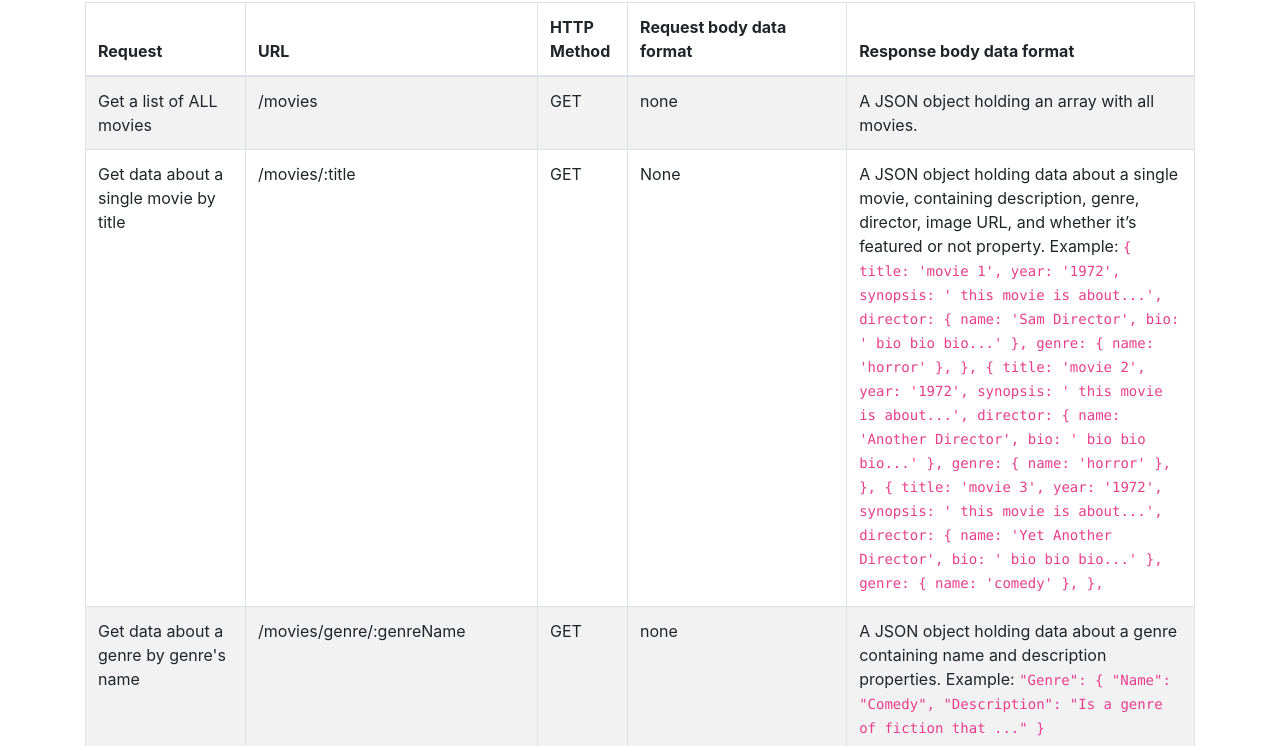
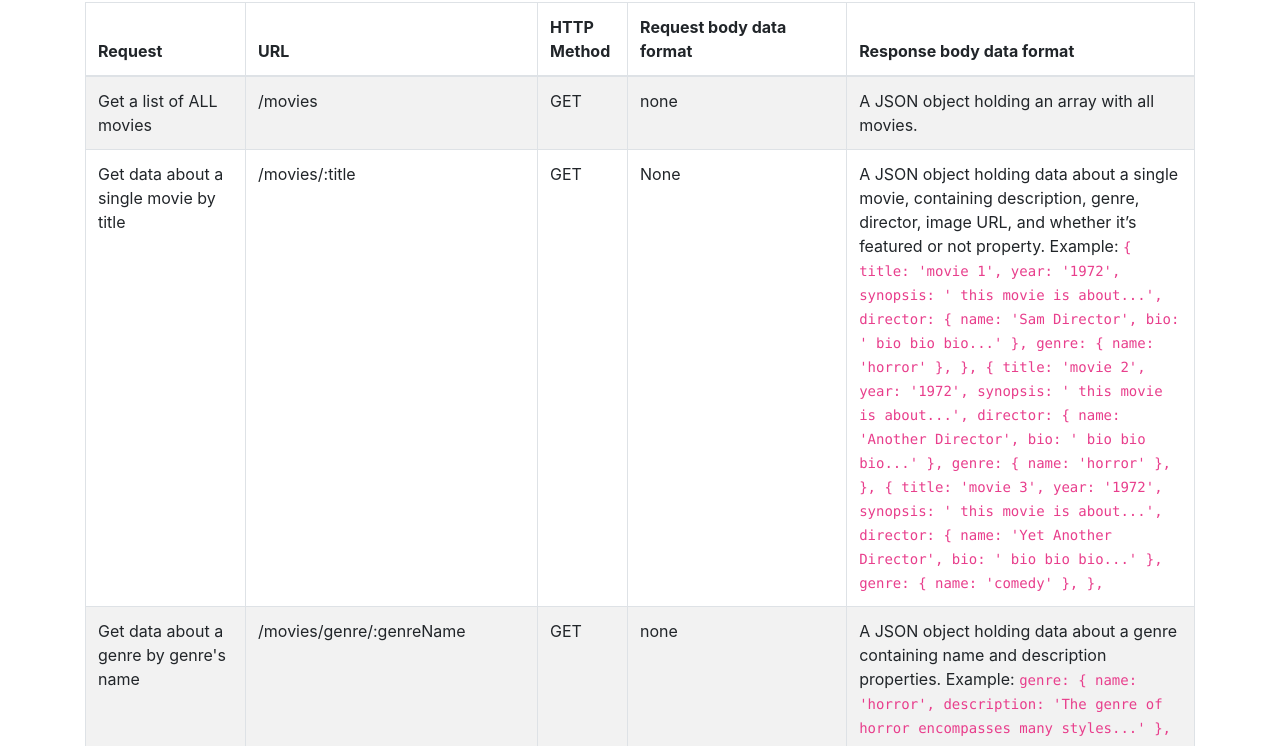
Before and after one commit to lorenaruiz01/movies_api, a website: page public/documentation.html in a window 1280 px wide. Shown: the part 206-952 px from the top of the page. Drawn offline with nearby package versions, Linux system fonts and the light colour scheme.

Commit message:
update genre code sample

```diff
--- a/public/documentation.html
+++ b/public/documentation.html
@@ -99,10 +99,10 @@
 					<td>none</td>
 					<td>A JSON object holding data about a genre containing name and description properties. Example:
 						<code>
-							"Genre": {
-								"Name": "Comedy",
-								"Description": "Is a genre of fiction that ..."
-							}
+							genre: {
+                                name: 'horror',
+                                description: 'The genre of horror encompasses many styles...'
+                            },
 					</code>
 					</td>
 				</tr>
```
